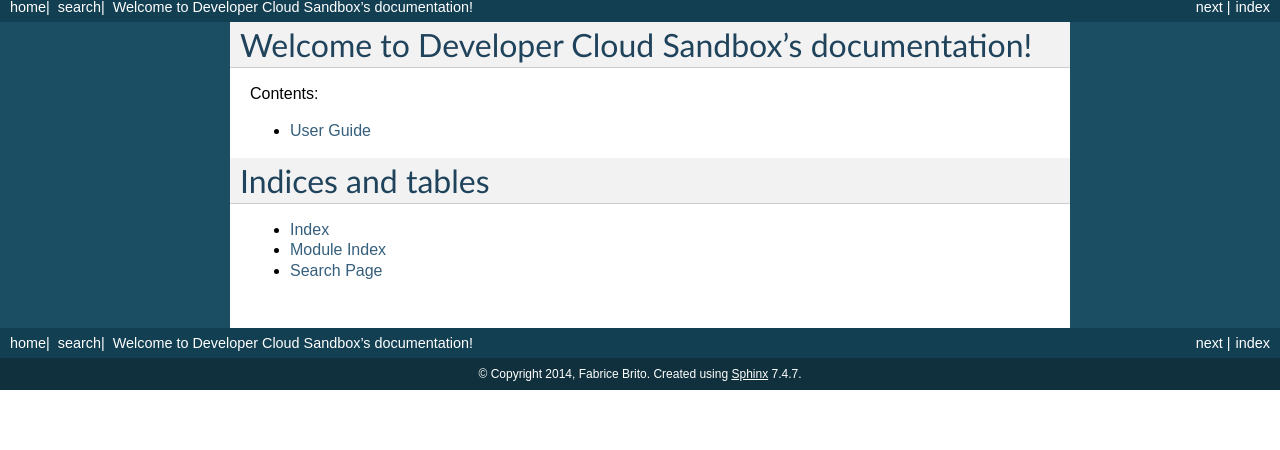
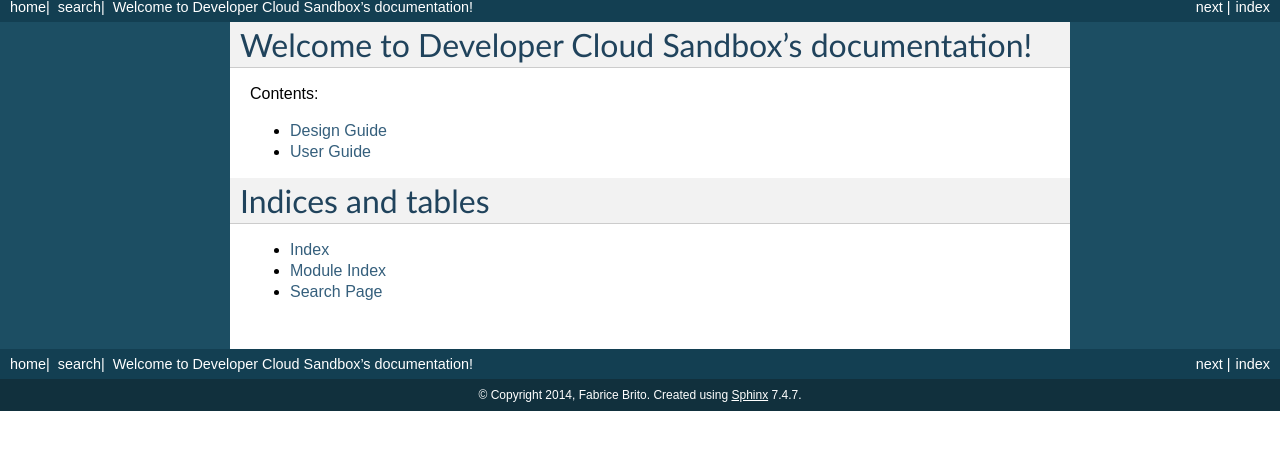
Before and after one commit to Terradue/doc-developer-sandbox, a Sphinx documentation site: the page built from source/index.rst, in a window 1280 px wide, cut to the strip 337-787 px from the top of the page. Built offline with Sphinx 7.4.7, drawn with Linux system fonts in a browser that asks for light colours.

Commit message:
Update index.rst

```diff
--- a/source/design/index.rst
+++ b/source/design/index.rst
@@ -1,2 +1,2 @@
-Designing the application
-=
+Design Guide
+============
```
